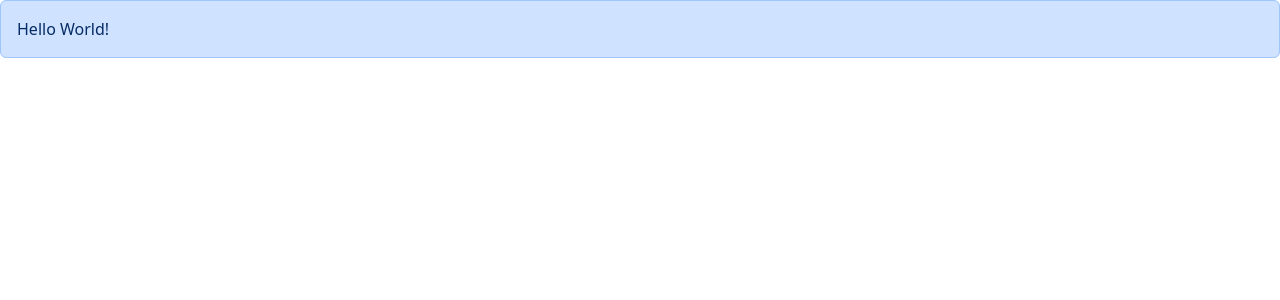
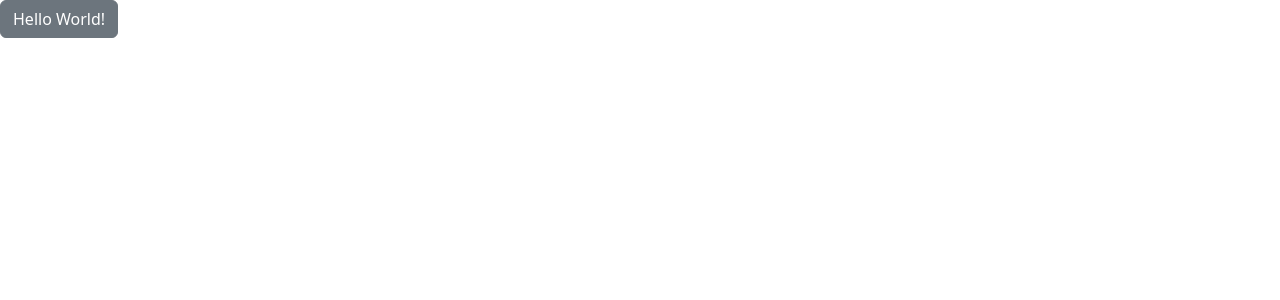
Before and after one commit to LauraAlspaugh/react-app, a React (Vite) app: page / in a window 1280 px wide. Shown: the top 300 px of the page. Built offline with nearby package versions, Linux system fonts and the light colour scheme.

Commit message:
alert finished

```diff
--- a/src/App.tsx
+++ b/src/App.tsx
@@ -1,4 +1,6 @@
+import { useState } from "react";
 import Alert from "./Components/Alert";
+import Button from "./Components/Button";
 import ListGroup from "./Components/ListGroup";
 import Message from "./Message";
 function App(){
@@ -7,7 +9,14 @@
   const handleSelectItem = (item: string) => {
     console.log(item)
   }
-  return <div><Alert> Hello World!</Alert>
+  const [alertVisible, setAlertVisibility] = useState(false);
+  return <div>
+    { alertVisible && <Alert onClose={() => setAlertVisibility(false)}>
+      Hey there!
+    </Alert>}
+    <Button color= "secondary" onClick={()=> setAlertVisibility(true)}>
+    Hello World!
+  </Button>
 
   </div>
 
--- a/src/Components/Alert.tsx
+++ b/src/Components/Alert.tsx
@@ -2,11 +2,13 @@
 
 interface alertProps{
     children: ReactNode;
+    onClose: ()=> void;
 }
-const Alert = ({children}: alertProps) => {
+const Alert = ({children, onClose}: alertProps) => {
   return (
-    <div className="alert alert-primary">
+    <div className="alert alert-primary alert-dismissible">
       {children}
+      <button type="button" className="btn-close" onClick={onClose} data-bs-dismiss="alert" aria-label="Close"></button>
     </div>
   )
 }
--- /dev/null
+++ b/src/Components/Button.tsx
@@ -0,0 +1,15 @@
+import React from 'react'
+interface buttonProps{
+    children: string;
+    color: string;
+    onClick: () => void;
+}
+const Button = ({children, onClick, color} : buttonProps) => {
+  return (
+    <button className={'btn btn-' + color} onClick={onClick}>
+      {children}
+    </button>
+  )
+}
+
+export default Button
```
